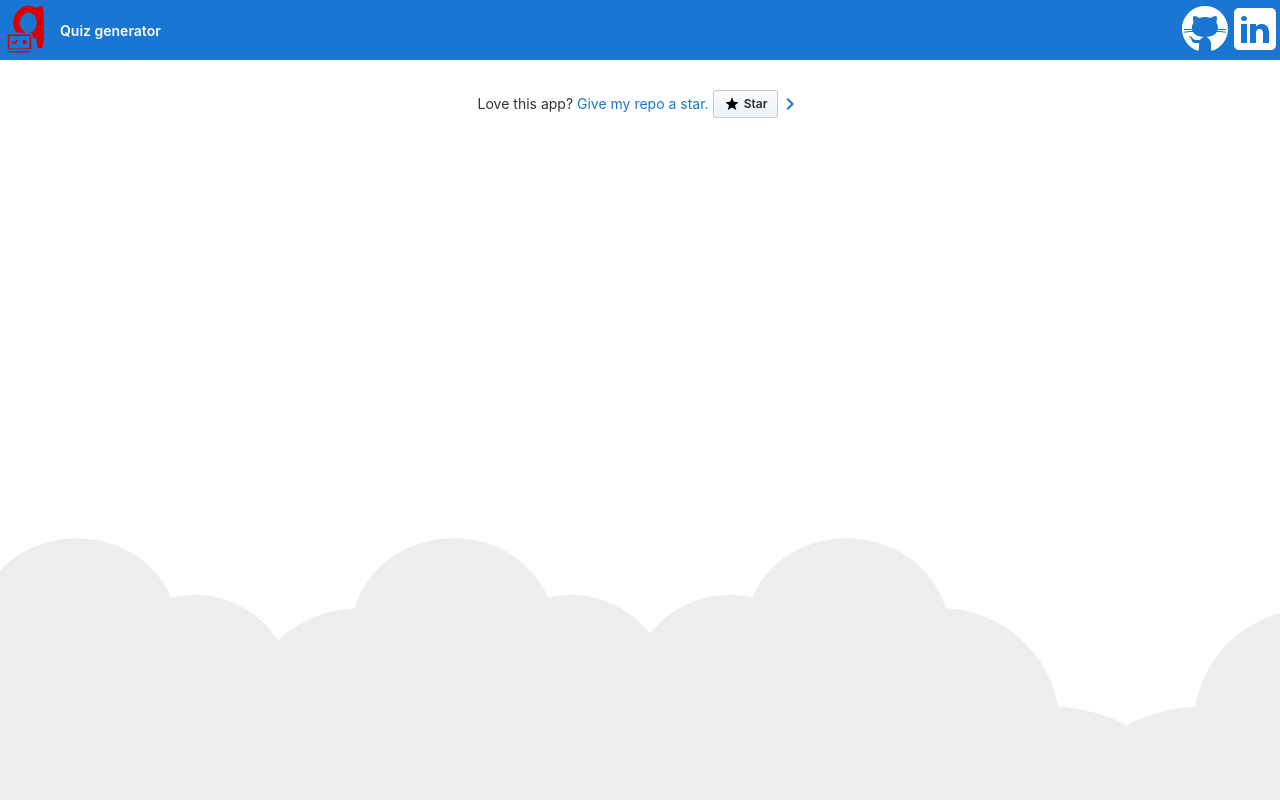
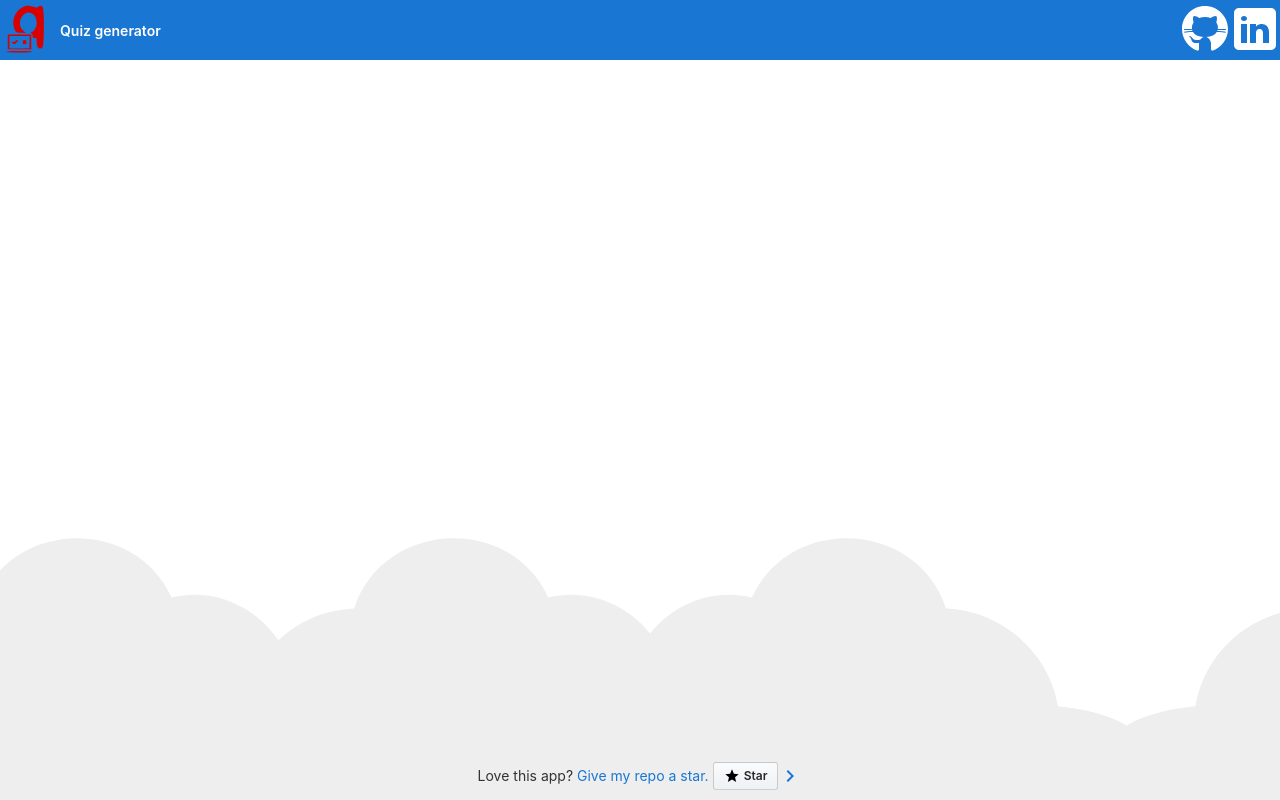
Before and after one commit to MarkxDev/quiz-generator, an Angular app: page / in a window 1280 px wide. Built offline with nearby package versions, Linux system fonts and the light colour scheme.

Commit message:
footer on bottom

```diff
--- a/src/app/app.component.css
+++ b/src/app/app.component.css
@@ -218,6 +218,8 @@ a:hover {
 }
 
 footer {
+  position: absolute;
+  bottom: 10px;
   margin-top: 8px;
   display: flex;
   align-items: center;
```
